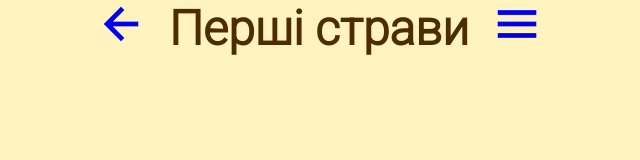
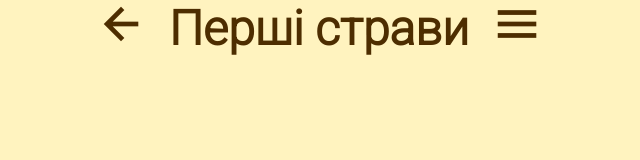
Before and after one commit to korniykom/Belicima-piatti, a React (Create React App) app in the folder belicima-piatti-react/: page / in a window 1280 px wide. Shown: the top 160 px of the page, without its empty margins (321-961 px from the left). Built offline with nearby package versions, Linux system fonts and the light colour scheme.

Commit message:
the nav component now accepts two parametres and returns us to the menu page by clicking on the menu button

```diff
--- a/belicima-piatti-react/src/components/Nav/Nav.css
+++ b/belicima-piatti-react/src/components/Nav/Nav.css
@@ -14,7 +14,7 @@
   font-size: 48px;
   margin-left: 24px;
   cursor: pointer;
-  color: inherit;
+  color: #4d2d00;
 }
 .arrow_back-button .material-symbols-outlined {
   display: flex;
@@ -24,7 +24,7 @@
   font-size: 48px;
   margin-right: 24px;
   cursor: pointer;
-  color: inherit;
+  color: #4d2d00;
 }
 
 .arrow_back-button a,
```
